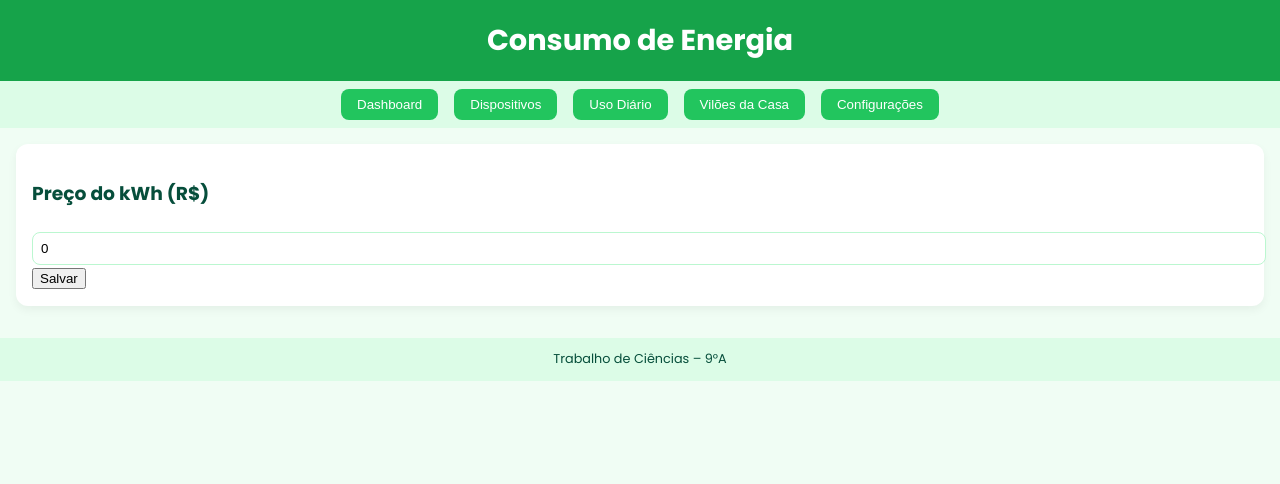
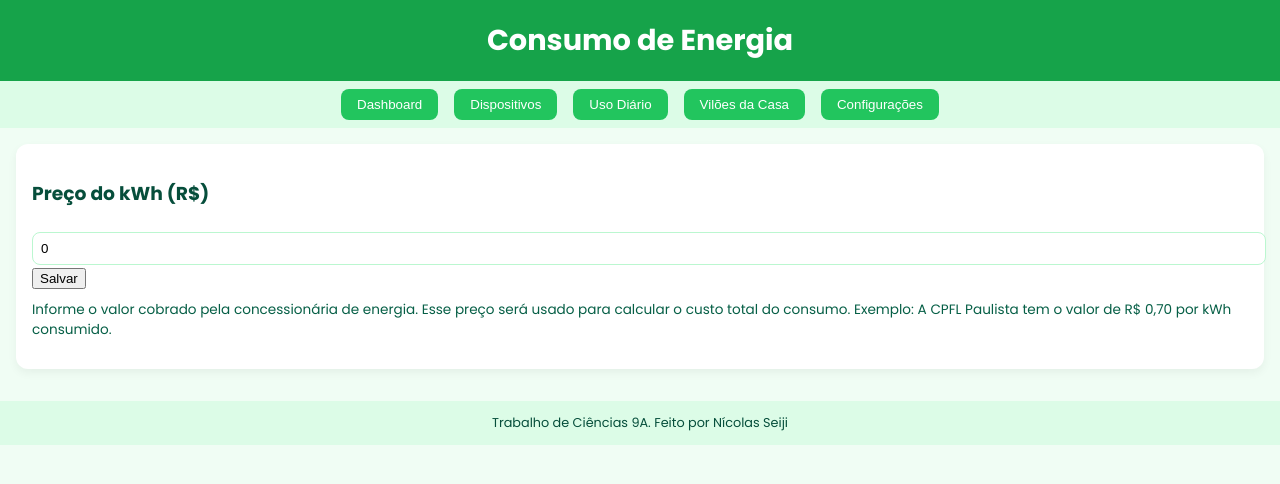
Before and after one commit to Nick38213/trabalhodeciencias9a, a plain HTML site: page index.html in a window 1280 px wide. Both pictures are taken after a click on the button "Configurações". Drawn offline with nearby package versions, Linux system fonts and the light colour scheme.

Commit message:
Site de apresentação

```diff
--- a/index.html
+++ b/index.html
@@ -3,7 +3,7 @@
 <head>
 <meta charset="UTF-8">
 <meta name="viewport" content="width=device-width, initial-scale=1.0">
-<title>Consumo de Energia</title>
+<title>Vilões da Tomada</title>
 
 <link href="https://fonts.googleapis.com/css2?family=Poppins:wght@400;600;700&display=swap" rel="stylesheet">
 <script src="https://cdn.jsdelivr.net/npm/chart.js"></script>
@@ -109,10 +109,16 @@ footer {
     <h3>Preço do kWh (R$)</h3>
     <input id="preco" type="number" step="0.01">
     <button onclick="savePrice()">Salvar</button>
+
+    <p style="margin-top:10px; font-size:0.85rem; color:#065f46;">
+      Informe o valor cobrado pela concessionária de energia.
+      Esse preço será usado para calcular o custo total do consumo.
+      Exemplo: A CPFL Paulista tem o valor de R$ 0,70 por kWh consumido.
+    </p>
   </div>
 </section>
 
-<footer>Trabalho de Ciências – 9°A</footer>
+<footer>Trabalho de Ciências 9A. Feito por Nícolas Seiji</footer>
 
 <script>
 let devices = JSON.parse(localStorage.getItem('devices') || '[]');
```
